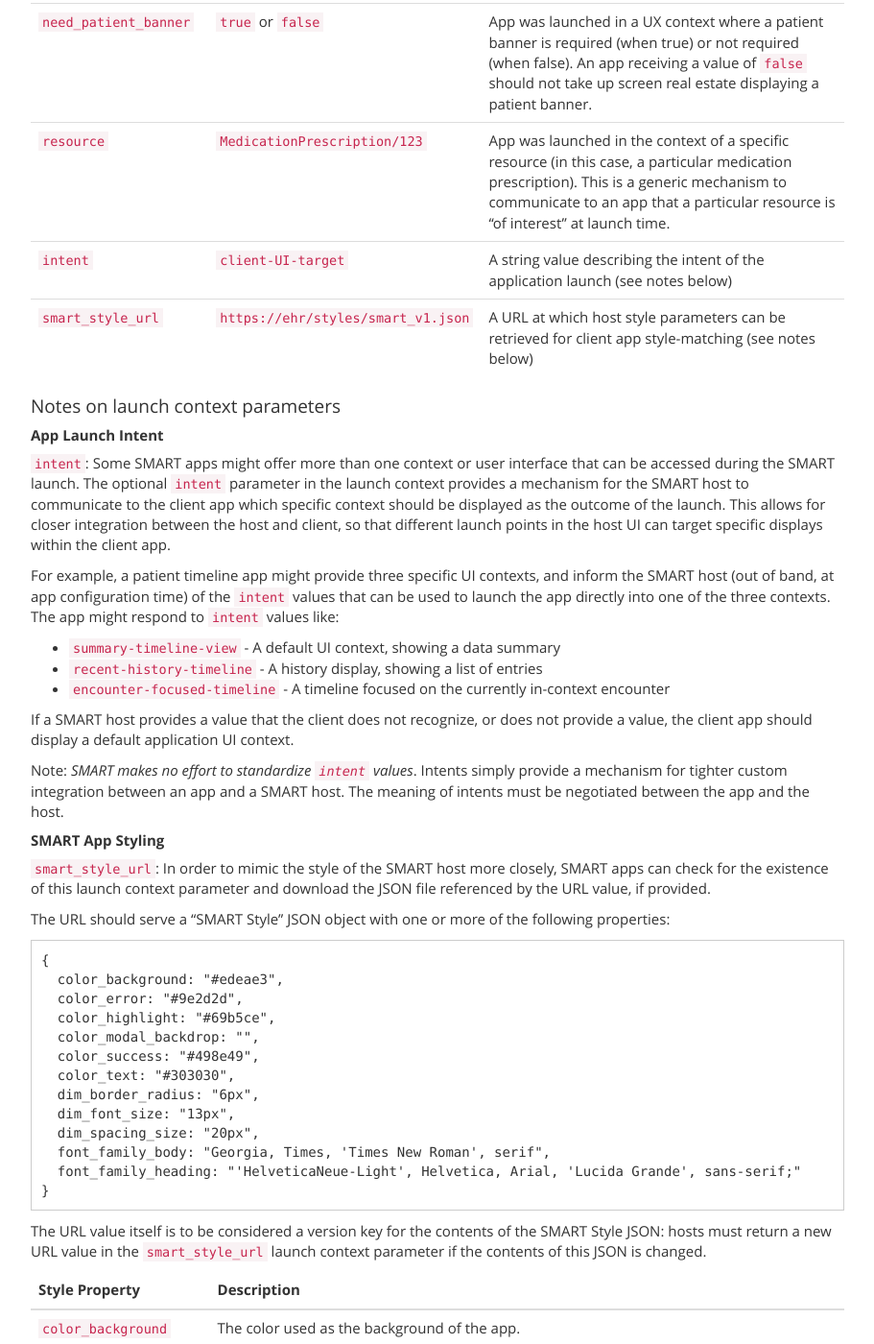
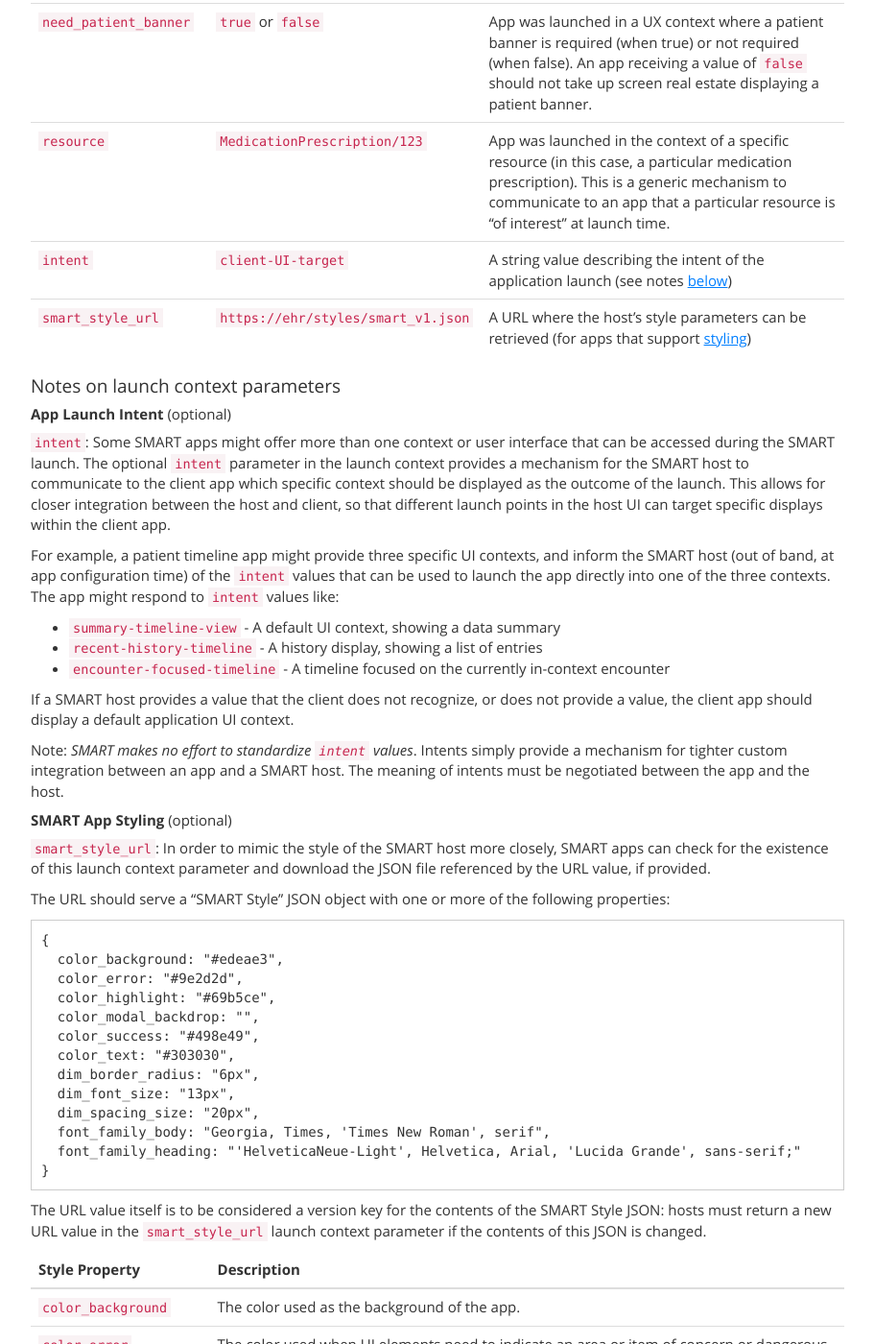
Before and after one commit to smart-on-fhir/smart-on-fhir.github.io, a Jekyll site: the page built from authorization/scopes-and-launch-context/index.md, in a window 1280 px wide and 1400 px high, scrolled down 3021 px. Shown: the whole window at 96% size, without its empty margins (38-949 px from the left). Built offline with Jekyll 4.4.1, drawn with Linux system fonts in a browser that asks for light colours; Markdown is read by kramdown in place of the engine named in the settings.

Commit message:
Merged styling proposal + added links

```diff
--- a/authorization/scopes-and-launch-context/index.md
+++ b/authorization/scopes-and-launch-context/index.md
@@ -128,13 +128,13 @@ Launch context parameter | Example value | Meaning
 `location` | `123`| App was launched from the phyical place corresponding to FHIR Location 123.
 `need_patient_banner` | `true` or `false` | App was launched in a UX context where a patient banner is required (when true) or not required (when false). An app receiving a value of `false` should not take up screen real estate displaying a patient banner.
 `resource` | `MedicationPrescription/123`| App was launched in the context of a specific resource (in this case, a particular medication prescription). This is a generic mechanism to communicate to an app that a particular resource is "of interest" at launch time.
-`intent` | `client-UI-target`| A string value describing the intent of the application launch (see notes below)
-`smart_style_url` | `https://ehr/styles/smart_v1.json`| A URL at which host style parameters can be retrieved for client app style-matching (see notes below)
+`intent` | `client-UI-target`| A string value describing the intent of the application launch (see notes [below](#launch-intent))
+`smart_style_url` | `https://ehr/styles/smart_v1.json`| A URL where the host's style parameters can be retrieved (for apps that support [styling](#styling))
 
 
 #### Notes on launch context parameters
 
-##### **App Launch Intent**
+<h5 id="launch-intent"><b>App Launch Intent</b> (optional)</h5>
 `intent`: Some SMART apps might offer more than one context or user interface
 that can be accessed during the SMART launch. The optional `intent` parameter
 in the launch context provides a mechanism for the SMART host to communicate to
@@ -160,7 +160,7 @@ Note:  *SMART makes no effort to standardize `intent` values*.  Intents simply
 provide a mechanism for tighter custom integration between an app and a SMART
 host. The meaning of intents must be negotiated between the app and the host.
 
-##### **SMART App Styling**
+<h5 id="styling"><b>SMART App Styling</b> (optional)</h5>
 `smart_style_url`: In order to mimic the style of the SMART host more closely,
 SMART apps can check for the existence of this launch context parameter and
 download the JSON file referenced by the URL value, if provided.
```
Also changed, not shown: authorization/confidential/index.md (+1 -1 lines), authorization/public/index.md (+1 -1 lines).
